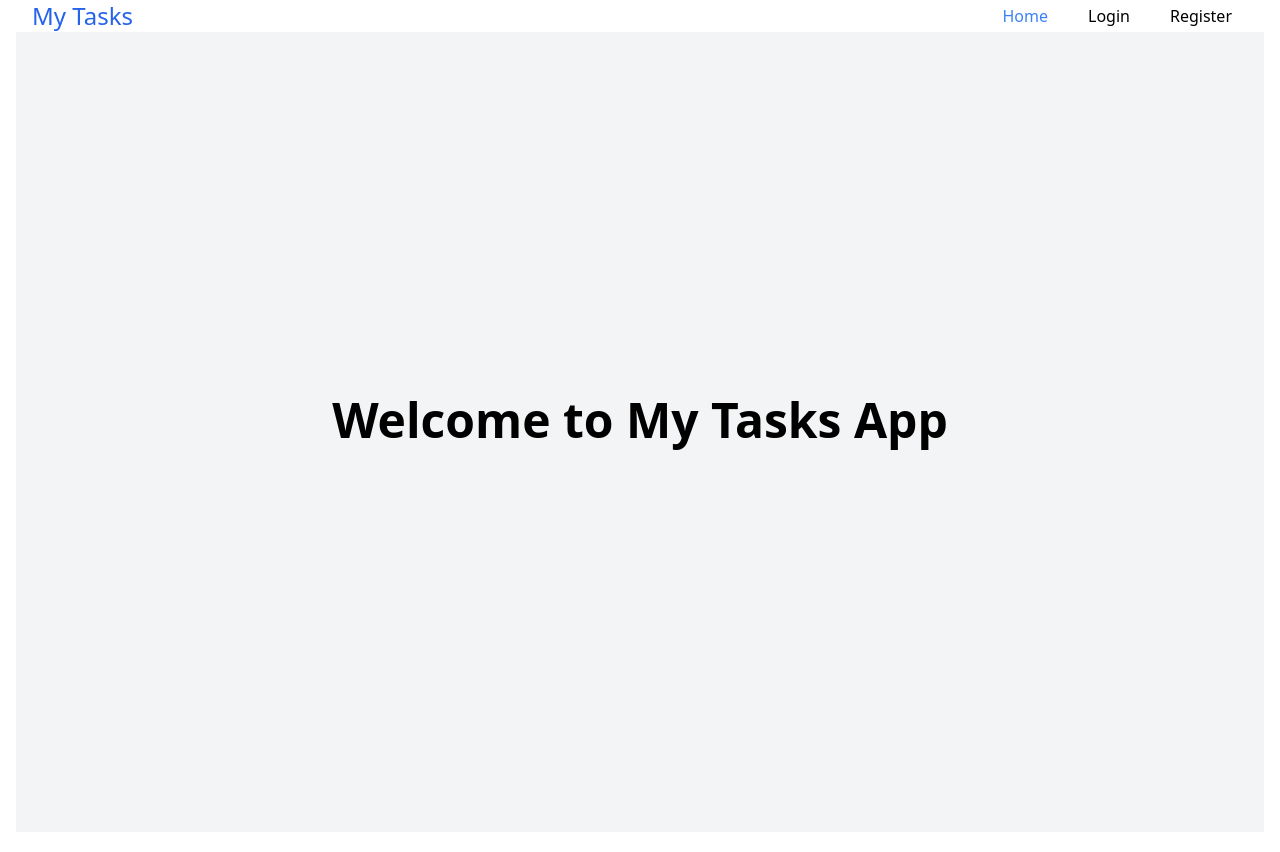
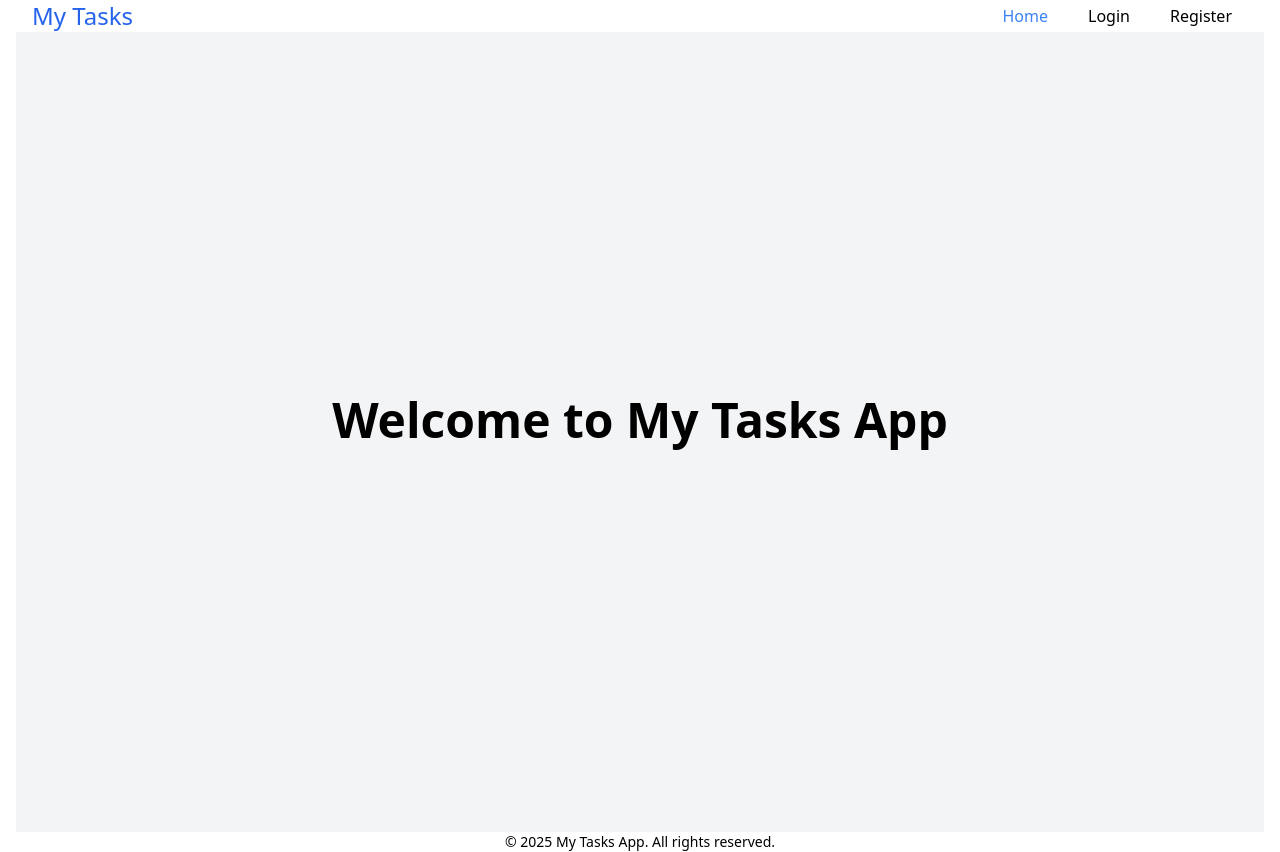
Before and after one commit to Bonjarva/Personal-Projects, a React (Vite) app in the folder Test Project/my-frontend/: page / in a window 1280 px wide. Built offline with nearby package versions, Linux system fonts and the light colour scheme; no server answers.

Commit message:
feat(ui): add Footer component and include in App layout
- Create Footer.tsx under src/components with basic copyright
- Update App.tsx to use flex-col & min-h-screen, render NavBar, main, and Footer
- Ensure footer always sticks to bottom via flex-grow on main

```diff
--- a/Test Project/my-frontend/src/App.tsx
+++ b/Test Project/my-frontend/src/App.tsx
@@ -7,11 +7,12 @@ import { Routes, Route, Navigate } from "react-router-dom";
 // ─────────────────────────────────────────────────────────────────────────────
 // Components / Pages
 // ─────────────────────────────────────────────────────────────────────────────
+import NavBar from "./components/NavBar";
+import Footer from "./components/Footer";
 import HomePage from "./pages/HomePage";
 import LoginPage from "./pages/LoginPage";
 import RegisterPage from "./pages/RegisterPage";
 import TasksPage from "./pages/TasksPage";
-import NavBar from "./components/NavBar";
 
 // ─────────────────────────────────────────────────────────────────────────────
 // Constants & Config
@@ -57,20 +58,17 @@ const App: React.FC = () => {
   // Routes Definition
   // ───────────────────────────────────────────────────────────────────────────
   return (
-    <>
+    <div className="flex flex-col min-h-screen">
       <NavBar token={token} onLogout={handleLogout} />
+
+      <main className="flex-grow">
         <Routes>
-        {/* 1. Home */}
           <Route path="/" element={<HomePage />} />
-
-        {/* 2. Public routes */}
           <Route path="/login" element={<LoginPage onLogin={handleLogin} />} />
           <Route
             path="/register"
             element={<RegisterPage onRegister={handleRegister} />}
           />
-
-        {/* 3. Protected route: tasks */}
           <Route
             path="/tasks"
             element={
@@ -83,14 +81,15 @@ const App: React.FC = () => {
               </RequireAuth>
             }
           />
-
-        {/* Fallback: send to tasks if logged in, otherwise home page */}
           <Route
             path="*"
             element={<Navigate to={token ? "/tasks" : "/"} replace />}
           />
         </Routes>
-    </>
+      </main>
+
+      <Footer />
+    </div>
   );
 };
 
--- /dev/null
+++ b/Test Project/my-frontend/src/components/Footer.tsx
@@ -0,0 +1,9 @@
+export default function Footer() {
+  return (
+    <footer className="bg-white shadow-inner mt-auto">
+      <div className="max-w-6xl mx-auto px-4 py-4 text-center text-sm text-gray-600">
+        © {new Date().getFullYear()} My Tasks App. All rights reserved.
+      </div>
+    </footer>
+  );
+}
```
Lines whose indentation alone changed are shown as unchanged.
